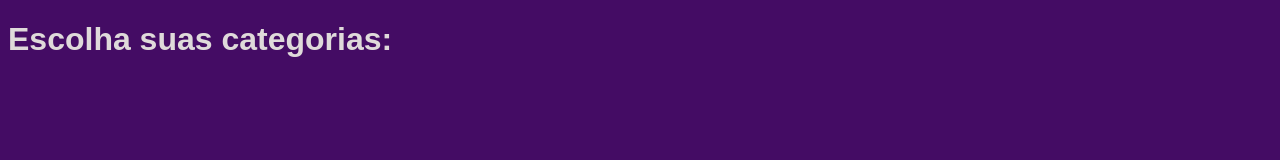
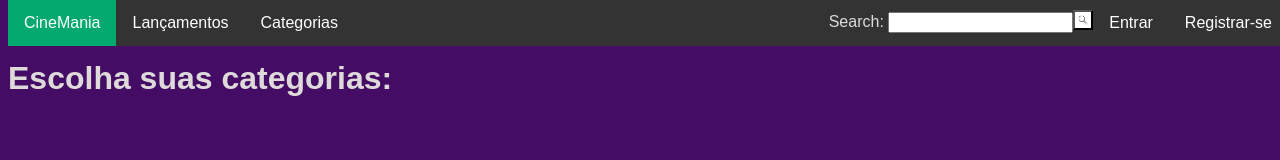
Before and after one commit to heitorviana-dev/CineManiaCategorias, a website: page index.html in a window 1280 px wide. Drawn offline with Linux system fonts and the light colour scheme; no server answers.

Commit message:
Criando a navbar

```diff
--- a/assets/css/styles.css
+++ b/assets/css/styles.css
@@ -4,7 +4,7 @@ body{
     color: rgb(223, 218, 218);
 }
 
-#formulario{
+#formPreferencia{
     display: flex;
     flex-direction: column;
 }
@@ -16,3 +16,62 @@ body{
 button{
     width: 100px;
 }
+
+header{
+    margin-top: 60px
+}
+
+/* O css abaixo é para a navbar */
+
+#buscador{
+    margin-left: auto;
+}
+
+
+ul {
+    list-style-type: none;
+    margin: 0;
+    padding: 0;
+    overflow: hidden;
+    background-color: #333;
+    position: fixed;
+    top: 0;
+    width: 100%;
+
+    display: flex;
+    justify-content: space-between; /* Distribui os itens uniformemente */
+    list-style-type: none;
+}
+
+#formBuscador{
+    padding-top: 10px;
+}
+
+li {
+    float: left;
+}
+
+li a {
+    display: block;
+    color: white;
+    text-align: center;
+    padding: 14px 16px;
+    text-decoration: none;
+}
+
+li a:hover:not(.active) {
+    background-color: #111;
+}
+
+.active {
+    background-color: #04AA6D;
+}
+
+#botaoPesquisa{
+    background-image: url('../img/lupa.jpg');
+    background-size: cover;
+    background-repeat: no-repeat;
+    width: 20px;
+    height: 20px;
+    cursor: pointer;
+}
--- a/assets/js/main.js
+++ b/assets/js/main.js
@@ -2,7 +2,7 @@ class Categorias{
     constructor(document, window){
         this.window = window
         this.document = document;
-        this.form = this.document.querySelector('#formulario');
+        this.form = this.document.querySelector('#formPreferencia');
         this.apiKey = '5d3740a5fc6dfa4e862bede23e6d4fdb';
         this.eventContent();
         this.eventSubmit();
@@ -12,6 +12,12 @@ class Categorias{
         this.document.addEventListener('submit', (e) => {
             // Quando o formulário for enviado será enviado um objeto com chave o genero e o valor o id
             e.preventDefault();
+
+            if(e.target.id === 'formBuscador'){
+                alert("Deu certo!");
+                // Cuidar da parte da pesquisa
+                return;
+            }
 
             if(this.validate(e)){
                 // Acessa os valores dos campos do formulário
--- /dev/null
+++ b/assets/js/navbar.js
@@ -0,0 +1,100 @@
+// Colocando navbar via js
+
+class Navbar{
+    constructor(document){
+        this.document = document;
+        this.ul = document.querySelector('#navbar');
+        this.eventContent();
+    }
+
+    eventContent(){ // Método para tratar do evento DOMContentLoaded
+        this.document.addEventListener('DOMContentLoaded', () => {
+            const cinemania = this.createLink('#home', 'active', 'CineMania');
+            const lancamentos = this.createLink('#lancamentos', null, 'Lançamentos');
+            const categorias = this.createLink('#categorias', null, 'Categorias');
+            const search = this.createLink(null, null, null, 'buscador');
+            const entrar = this.createLink('#login', null, 'Entrar');
+            const registrar = this.createLink('#registrar', null, 'Registrar-se');
+
+            this.ul.appendChild(cinemania);
+            this.ul.appendChild(lancamentos);
+            this.ul.appendChild(categorias);
+            this.ul.appendChild(search);
+            this.ul.appendChild(entrar);
+            this.ul.appendChild(registrar);
+
+        })
+    }
+
+    createLink(href, classe, content, id = null){
+        const li = this.document.createElement('li');
+
+        if(id){
+            li.setAttribute('id', id);
+
+            const formBuscador = this.createForm('/', 'get', 'formBuscador');
+            const label = this.createLabel('Search: ', 'search');
+            const buscador = this.createInput('search');
+            const button = this.createButton('botaoPesquisa');
+
+            label.appendChild(buscador);
+
+            formBuscador.appendChild(label);
+            formBuscador.appendChild(button);
+
+            li.appendChild(formBuscador);
+
+
+            return li;
+        }
+        const a = this.document.createElement('a');
+        if(classe){
+            a.classList.add(`${classe}`);
+        }
+        a.setAttribute('href', `${href}`);
+        a.textContent = `${content}`;
+
+        li.appendChild(a);
+
+        return li;
+
+    }
+
+    createLabel(content, idDoInput){ // Método para criar o elemento label.
+        const label = this.document.createElement('label');
+
+        label.htmlFor = `${idDoInput}`;
+        label.textContent = `${content}`;
+
+        return label;
+    }
+
+    createInput(id){ // Método para criar o elemento input.
+        const input = this.document.createElement('input');
+
+        input.id = `${id}`;
+        input.type = 'text';
+
+        return input;
+    }
+
+    createButton(id){ // Método para criar o elemento button.
+        const button = this.document.createElement('button');
+        button.type = 'submit';
+        button.id = `${id}`;
+
+        return button;
+    }
+
+    createForm(action, method, id){
+        const form = this.document.createElement('form');
+
+        form.setAttribute('action', action);
+        form.setAttribute('method', method);
+        form.setAttribute('id', id);
+
+        return form;
+    }
+}
+
+const navbar = new Navbar(document);
--- a/index.html
+++ b/index.html
@@ -7,19 +7,20 @@
     <link rel="stylesheet" href="./assets/css/styles.css">
 </head>
 <body>
+    <nav>
+        <ul id="navbar">
+        </ul>
+    </nav>
+
     <header>
         <h1>Escolha suas categorias: </h1>
     </header>
 
-    <form action="/" method="get" id="formulario">
-
-        <!-- <label for="Ação" class="labels">
-            Ação
-            <input type="checkbox" name="Ação" id="Ação" value="id">
-        </label> -->
+    <form action="/" method="get" id="formPreferencia">
 
     </form>
 
     <script src="./assets/js/main.js"></script>
+    <script src="./assets/js/navbar.js"></script>
 </body>
 </html>
```
Also changed, not shown: package.json (+12 -1 lines), assets/img/lupa.jpg (added).
